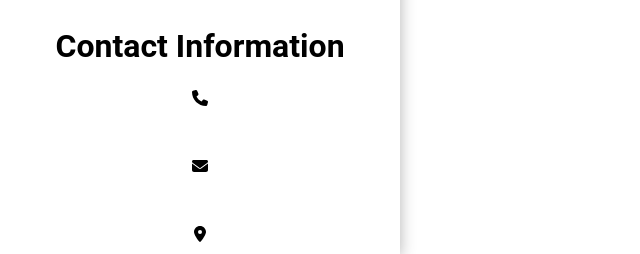
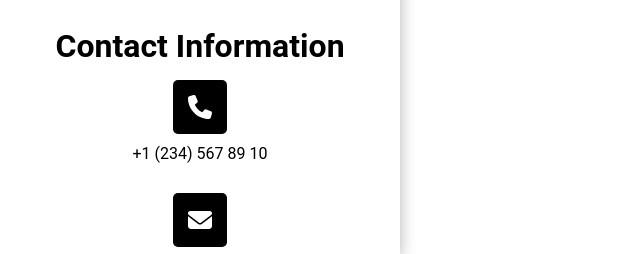
Before and after one commit to AlessioMartella7/proj-html-vuejs, a Vue app: page / in a window 1280 px wide. Shown: the part 543-797 px from the top of the page, without its empty margins (0-640 px from the left). Built offline with nearby package versions, Linux system fonts and the light colour scheme.

Commit message:
updated contactinfo and sidebar

```diff
--- a/src/components/Sidebar.vue
+++ b/src/components/Sidebar.vue
@@ -5,15 +5,14 @@
         </div>
         <div class="sidebar-body">
             <h1><strong>Contact Information</strong></h1>
-            <div class="icon-container">
-                <font-awesome-icon :icon="['fas', 'phone']" class="icon" />
-
+            <div v-for="(item, index) in reorderedContactInfo" :key="index" class="icon-container">
+                <font-awesome-icon :icon="item.icon" class="icon" />
+                <span>{{ item.info }}</span>
             </div>
-            <div class="icon-container">
-                <font-awesome-icon :icon="['fas', 'envelope']" class="icon" />
-            </div>
-            <div class="icon-container">
-                <font-awesome-icon :icon="['fas', 'location-dot']" class="icon" />
+            <div class="social-icons">
+                <a v-for="(item, index) in socialIcons" :key="index" :href="item.url" target="_blank">
+                    <font-awesome-icon :icon="item.icon" class="icon" />
+                </a>
             </div>
         </div>
     </div>
@@ -21,10 +20,7 @@
 
 <script>
 import { FontAwesomeIcon } from '@fortawesome/vue-fontawesome'
-import { library } from '@fortawesome/fontawesome-svg-core'
-import { faPhone, faEnvelope, faLocationDot } from '@fortawesome/free-solid-svg-icons'
-
-library.add(faPhone, faEnvelope, faLocationDot)
+import { contactInfo, socialIcons } from '../data/contactInfo'
 
 export default {
     name: 'Sidebar',
@@ -33,7 +29,17 @@ export default {
     },
     data() {
         return {
-            isOpen: false
+            contactInfo,
+            socialIcons
+        }
+    },
+    computed: {
+        reorderedContactInfo() {
+            return [
+                this.contactInfo[1], // Telefono
+                this.contactInfo[2], // Email
+                this.contactInfo[0]  // Posizione
+            ]
         }
     }
 }
@@ -77,6 +83,9 @@ h1 {
 }
 
 .icon-container {
+    display: flex;
+    flex-direction: column;
+    align-items: center;
     background-color: #fff;
     border-radius: 5px;
     padding: 10px;
@@ -84,9 +93,17 @@ h1 {
 }
 
 .icon {
-    color: #000;
-    background-color: #fff;
-    padding: 10px;
+    color: #fff;
+    background-color: #000;
+    padding: 15px;
     border-radius: 5px;
+    margin-bottom: 10px;
+    font-size: 24px;
+    transition: transform 0.3s ease, box-shadow 0.3s ease;
+
+    &:hover {
+        transform: translateY(-5px);
+        box-shadow: 0 5px 15px rgba(0, 0, 0, 0.1);
+    }
 }
 </style>
--- a/src/data/contactInfo.js
+++ b/src/data/contactInfo.js
@@ -1,8 +1,9 @@
-import { faMapMarkerAlt, faPhone, faEnvelope } from '@fortawesome/free-solid-svg-icons'
+import { faLocationDot, faPhone, faEnvelope } from '@fortawesome/free-solid-svg-icons'
+import { faFacebookF, faInstagram, faLinkedinIn } from '@fortawesome/free-brands-svg-icons'
 
 export const contactInfo = [
     {
-        icon: faMapMarkerAlt,
+        icon: faLocationDot,
         info: 'New Jersey, USA'
     },
     {
@@ -14,3 +15,15 @@ export const contactInfo = [
         info: 'example@example.com'
     }
 ]
+
+export const socialIcons = [
+    {
+        icon: faFacebookF,
+    },
+    {
+        icon: faInstagram,
+    },
+    {
+        icon: faLinkedinIn,
+    }
+]
```
